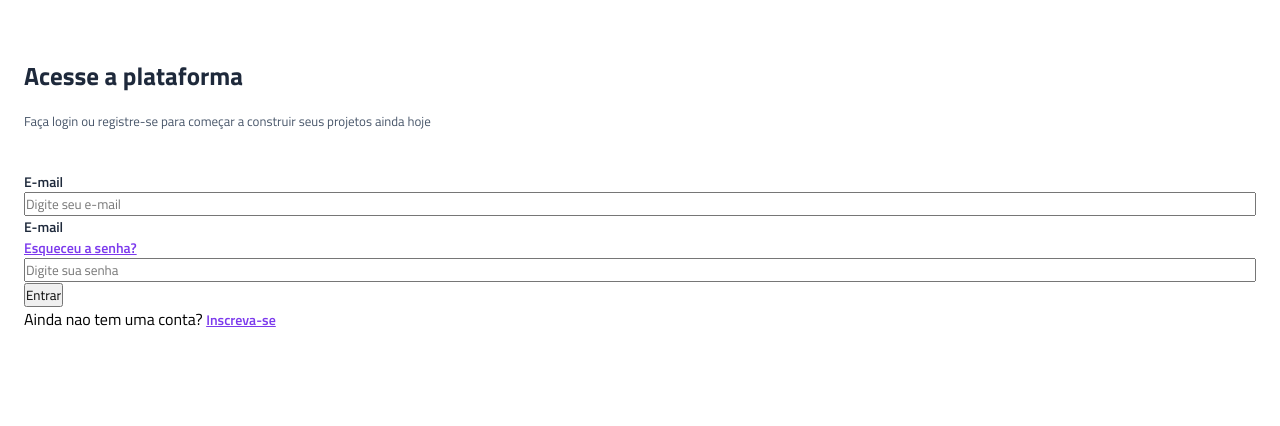
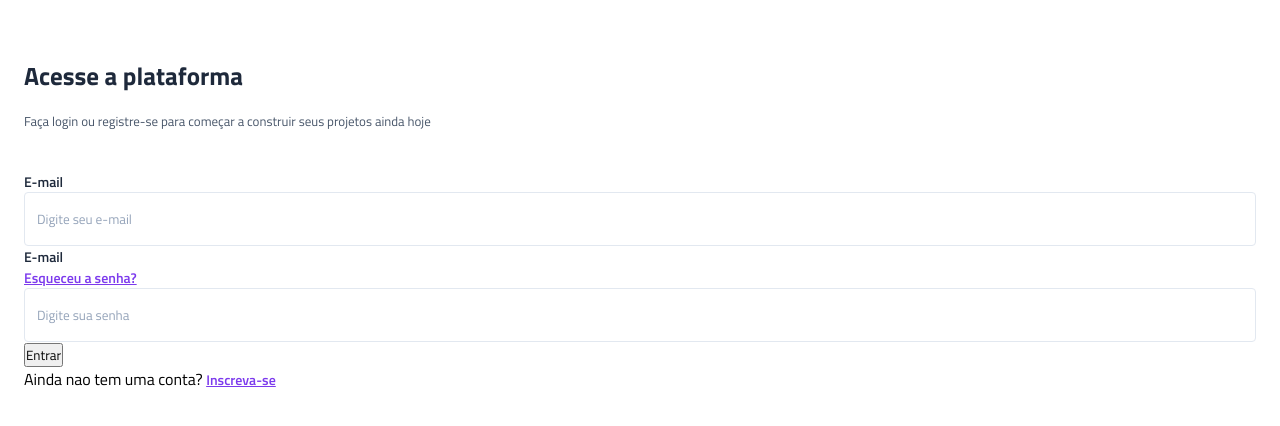
Before and after one commit to otaviolima11bti/projeto-vertigo, a plain HTML site: page index.html in a window 1280 px wide. Shown: the part 136-562 px from the top of the page. Drawn offline with Linux system fonts and the light colour scheme.

Commit message:
estilizacao da input

```diff
--- a/style.css
+++ b/style.css
@@ -8,6 +8,8 @@
 :root {
     --gray-800: #1E293B;
     --gray-600: #475569;
+    --gray-400: #94a3b9;
+    --gray-200:  #e2e8f0;
     --purple: #7c3aed;
 }
 
@@ -59,6 +61,21 @@ main {
     font-weight: 600;
 }
 
+.login input {
+    padding: 1rem 0.75rem;
+    border: 1px solid var(--gray-200);
+    border-radius: 0.25rem ;
+    color: var(--gray-800);
+}
+
+.login input::placeholder {
+    color: var(--gray-400);
+}
+.login input:hover,
+.login input:focus {
+    outline: 1px solid var(--purple);
+}
+
 .login a {
     color: var(--purple);
     font-size: 0.875rem;
```
